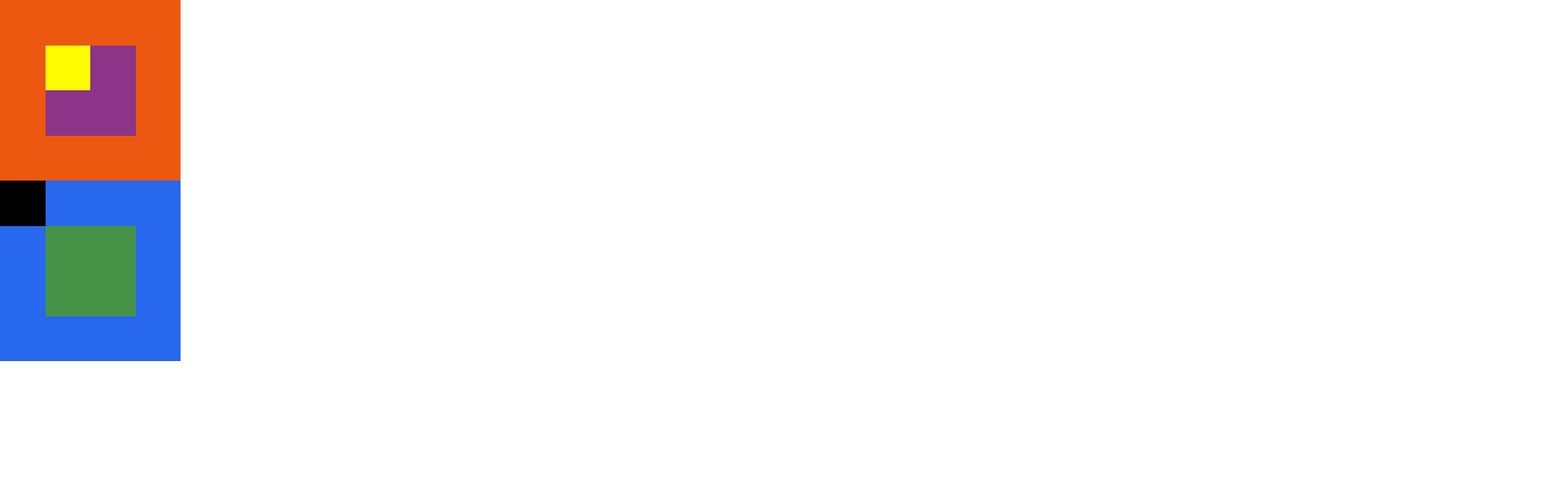
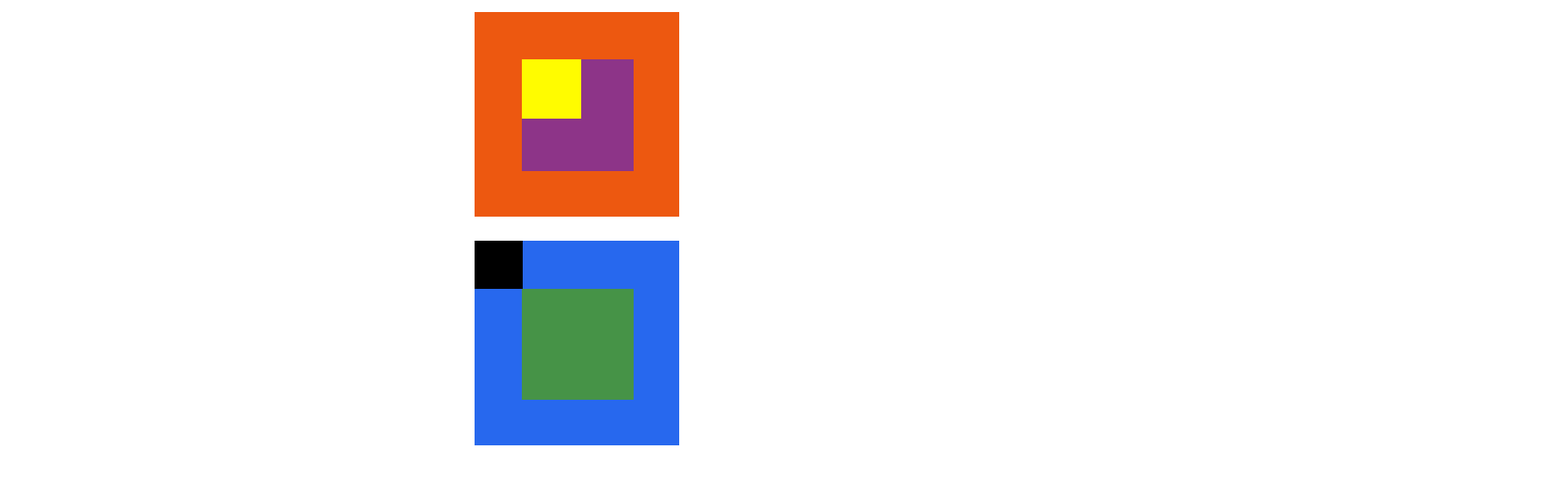
Before and after one commit to Arybv/leccion-23-ee---ESQUEMAS, a plain HTML site: page index.html in a window 1280 px wide. Shown: the whole page at 86% size, 1818 px wide, since content can reach past the window. Drawn offline with Linux system fonts and the light colour scheme.

Commit message:
Ejercicio I - ESQUEMAS 02 - diseñando con javascrip 03 - final

```diff
--- a/assets/css/main.css
+++ b/assets/css/main.css
@@ -8,5 +8,7 @@ body{
 }
 .caja{
   width: 210px;
-  height: 210px;;
+  height: 210px;
+  margin: 14px;
+  padding: 14px;
 }
--- a/assets/js/main.js
+++ b/assets/js/main.js
@@ -10,6 +10,7 @@ var verde = document.getElementById("verde");
 //CONTENEDOR 01 - Caja naranja
   contenedorP.style.position = "relative";
   contenedorP.style.width = "100%";
+  contenedorP.style.left = "42%";
 
   naranja.style.background = "#ED5810";
   naranja.style.width = "210px";
@@ -17,18 +18,22 @@ var verde = document.getElementById("verde");
 
   morado.style.position = "absolute"
   morado.style.background = "#8D3488";
-  morado.style.width = "105px";
-  morado.style.height = "105px";
-  morado.style.margin = "52.8px";
+  morado.style.width = "101.5px";
+  morado.style.height = "101.5px";
+  morado.style.left = "55.6px";
+  morado.style.top = "41.3px";
 
   amarillo.style.position = "absolute"
   amarillo.style.background = "#FFFC00";
-  amarillo.style.width = "52.5px";
-  amarillo.style.height = "52.5px";
-  amarillo.style.margin = "52.8px";
+  amarillo.style.width = "40.6px";
+  amarillo.style.height = "40.6px";
+  amarillo.style.left = "55.6px";
+  amarillo.style.top = "41.3px";
+
 //CONTENEDOR 02 - Caja azul
   contenedorS.style.position = "absolute";
   contenedorS.style.width = "100%";
+  contenedorS.style.left = "42%";
 
   azul.style.position = "absolute"
   azul.style.background = "#2768EE";
@@ -37,11 +42,12 @@ var verde = document.getElementById("verde");
 
   negro.style.position = "absolute"
   negro.style.background = "#000000";
-  negro.style.width = "52.8px";
-  negro.style.height = "52.8px";
+  negro.style.width = "28px";
+  negro.style.height = "28px";
 
   verde.style.position = "absolute"
   verde.style.background = "#469347";
-  verde.style.width = "105px";
-  verde.style.height = "105px";
-  verde.style.margin = "52.8px";
+  verde.style.width = "101.5px";
+  verde.style.height = "101.5px";
+  verde.style.left = "55.6px";
+  verde.style.top = "55.6px";
```
Also changed, not shown: 1 other file.
